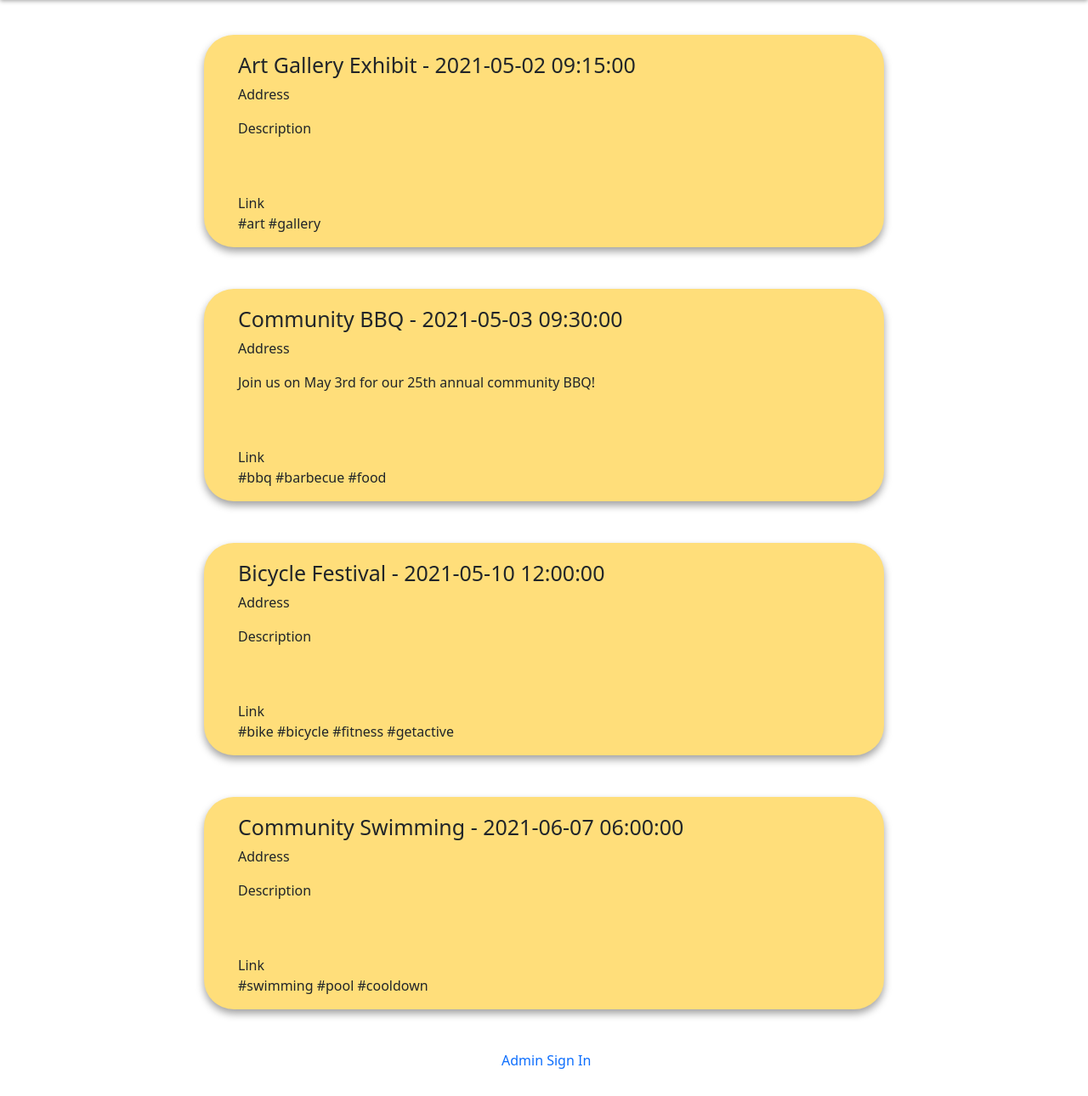
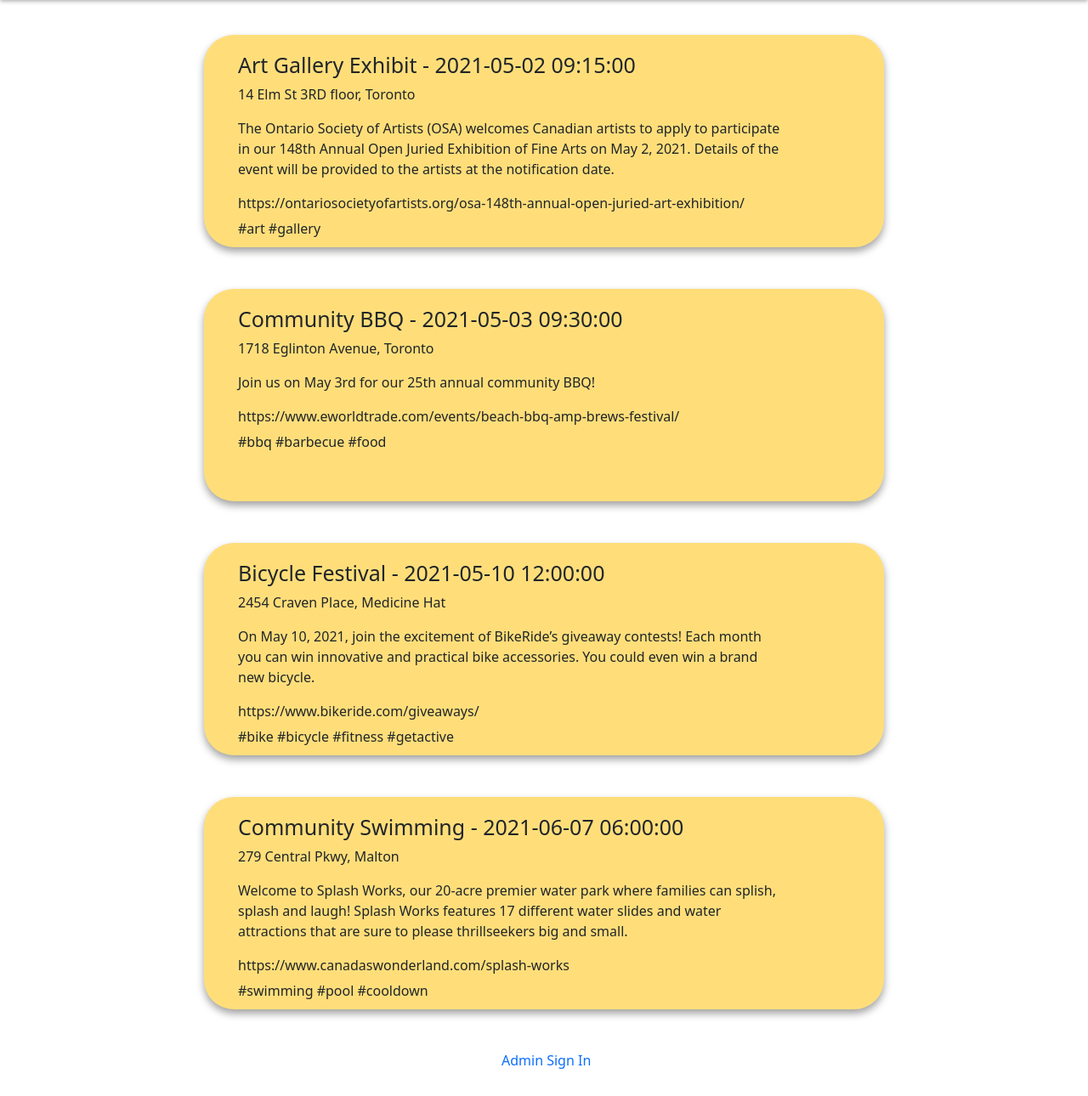
Before and after one commit to Jaxz102/bulletin, a Flask app: page / in a window 1280 px wide. Shown: the part 80-1370 px from the top of the page at 85% size. Run offline with Flask 2, Linux system fonts and the light colour scheme.

Commit message:
Added Descriptions

```diff
--- a/app.py
+++ b/app.py
@@ -5,10 +5,10 @@ app = Flask(__name__)
 
 # ["Name", "Datetime", "Location", "Description", "Link", "Tags"]
 events = [
-    ["Community BBQ", datetime.datetime(2021, 5, 3, 9, 30), "Address", "Join us on May 3rd for our 25th annual community BBQ!", "Link", "#bbq #barbecue #food"],
-    ["Bicycle Festival", datetime.datetime(2021, 5, 10, 12, 00), "Address", "Description", "Link", "#bike #bicycle #fitness #getactive"],
-    ["Community Swimming", datetime.datetime(2021, 6, 7, 6, 00), "Address", "Description", "Link", "#swimming #pool #cooldown"],
-    ["Art Gallery Exhibit", datetime.datetime(2021, 5, 2, 9, 15), "Address", "Description", "Link", "#art #gallery"]
+    ["Community BBQ", datetime.datetime(2021, 5, 3, 9, 30), "1718 Eglinton Avenue, Toronto", "Join us on May 3rd for our 25th annual community BBQ!", "https://www.eworldtrade.com/events/beach-bbq-amp-brews-festival/", "#bbq #barbecue #food"],
+    ["Bicycle Festival", datetime.datetime(2021, 5, 10, 12, 00), "2454 Craven Place, Medicine Hat", "On May 10, 2021, join the excitement of BikeRide’s giveaway contests! Each month you can win innovative and practical bike accessories. You could even win a brand new bicycle.", "https://www.bikeride.com/giveaways/", "#bike #bicycle #fitness #getactive"],
+    ["Community Swimming", datetime.datetime(2021, 6, 7, 6, 00), "279 Central Pkwy, Malton", "Welcome to Splash Works, our 20-acre premier water park where families can splish, splash and laugh! Splash Works features 17 different water slides and water attractions that are sure to please thrillseekers big and small. ", "https://www.canadaswonderland.com/splash-works", "#swimming #pool #cooldown"],
+    ["Art Gallery Exhibit", datetime.datetime(2021, 5, 2, 9, 15), "14 Elm St 3RD floor, Toronto", "The Ontario Society of Artists (OSA) welcomes Canadian artists to apply to participate in our 148th Annual Open Juried Exhibition of Fine Arts on May 2, 2021. Details of the event will be provided to the artists at the notification date.", "https://ontariosocietyofartists.org/osa-148th-annual-open-juried-art-exhibition/", "#art #gallery"]
 ]
 proposed = [
     ["Community Church Session", datetime.datetime(2021, 6, 3, 9, 30), "Location", "Description", "Link", "#church #god #unity"],
@@ -113,7 +113,7 @@ def adding():
     if request.method == "POST":
         name = request.form.get("name")
         date = datetime.datetime(*[int(v) for v in request.form.get("date").replace('T', '-').replace(':', '-').split('-')])
-        address = request.form.get("address") + request.form.get("city")
+        address = request.form.get("address") + " ," + request.form.get("city")
         link = request.form.get("link")
         tags = request.form.get("tags")
         description = request.form.get("description")
@@ -151,5 +151,4 @@ def edit():
 
 
 if __name__ == "__main__":
-    # app.run(debug=True)
-    app.run()
+    app.run(debug=True)
--- a/templates/index.html
+++ b/templates/index.html
@@ -44,14 +44,10 @@
                 <h2>{{event[0]}} - {{event[1]}}</h2>
                 <div style="margin-left: 40px;">
                     <p>{{event[2]}}</p>
-                    <p>{{event[3]}}</p>
-                    <br>
-                    <br>
-                    <p>
-                        {{event[4]}}
-                        <br>
-                        {{event[5]}}
-                    </p>
+                    <p style="width: 85%">{{event[3]}}</p>
+                    <p>{{event[4]}}</p>
+                    <p style="margin-top: -10px;">{{event[5]}}</p>
+
                 </div>
             </div>
             <img src="">
```
